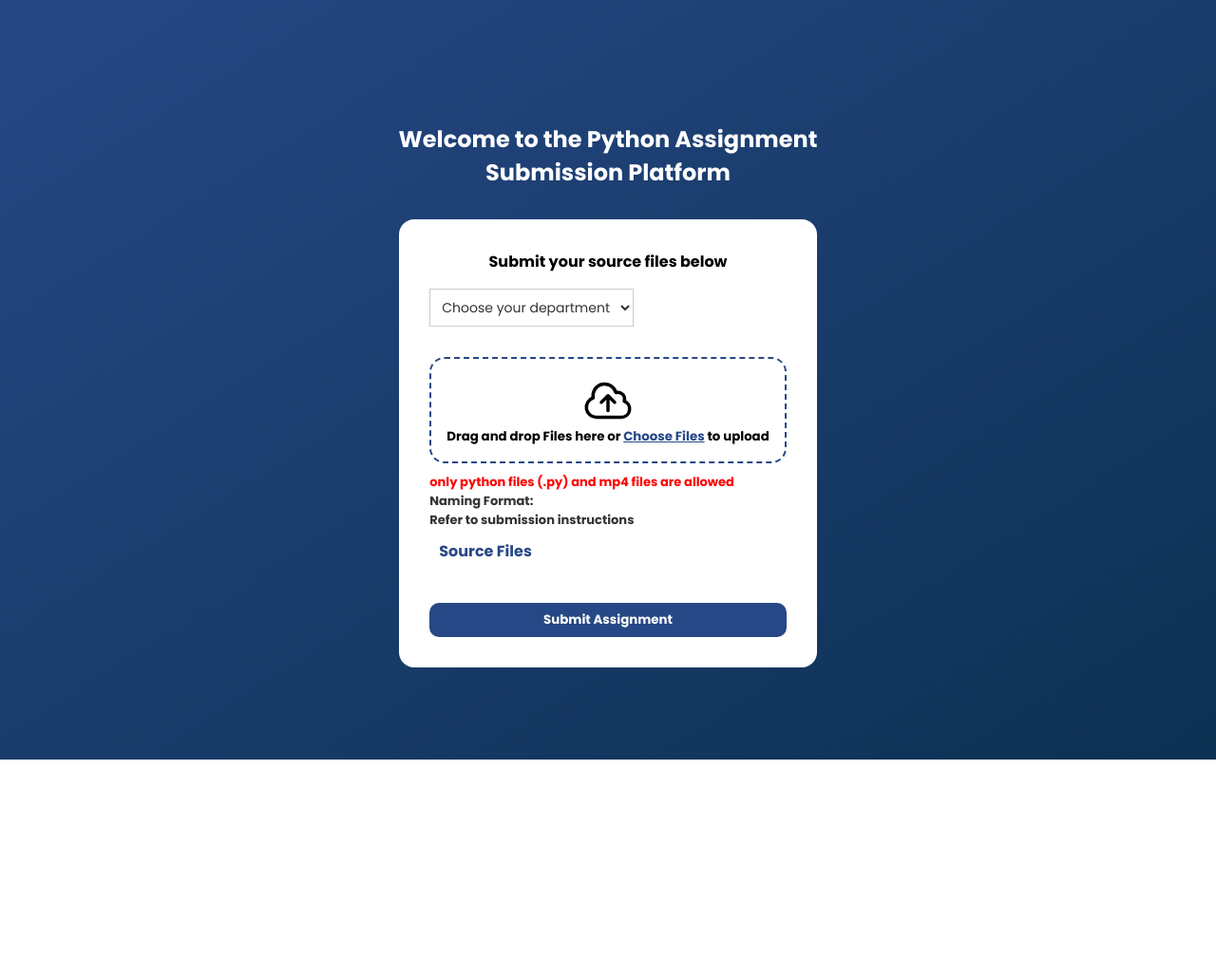
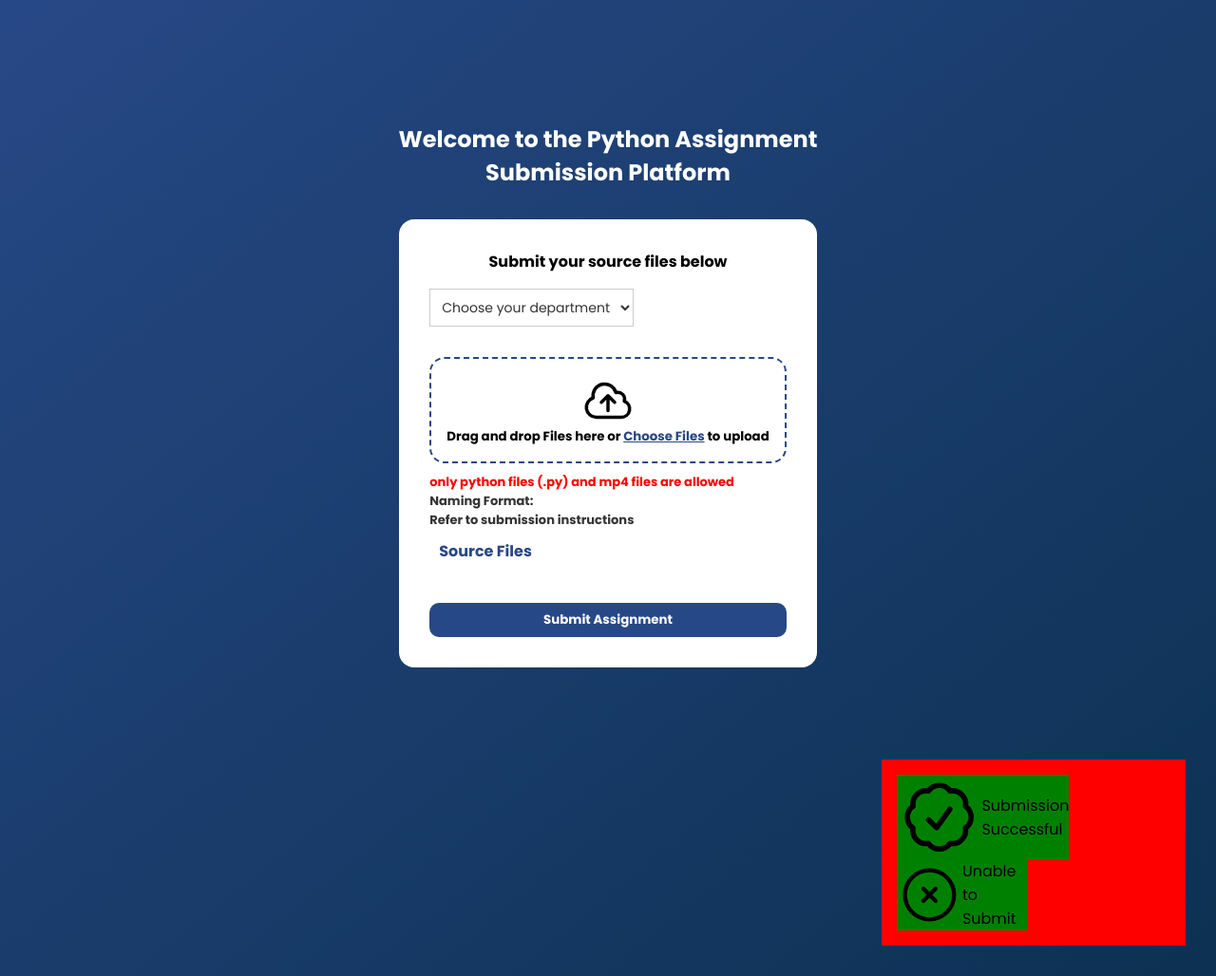
Before and after one commit to lankiman/submitter, a plain HTML site: page frontend/index.html in a window 1280 px wide. Shown: the whole page at 95% size. Before the commit the page ends 800 px from the top, so only its background shows below. Drawn offline with Linux system fonts and the light colour scheme.

Commit message:
brushing up UI, adding submision status

```diff
--- a/frontend/index.html
+++ b/frontend/index.html
@@ -97,6 +97,44 @@
         </form>
       </div>
     </main>
+    <div class="status--container" id="status--container">
+      <div class="success--container" id="sucess--container">
+        <svg
+          data-slot="icon"
+          fill="none"
+          stroke-width="1.5"
+          stroke="currentColor"
+          viewBox="0 0 24 24"
+          xmlns="http://www.w3.org/2000/svg"
+          aria-hidden="true"
+        >
+          <path
+            stroke-linecap="round"
+            stroke-linejoin="round"
+            d="M9 12.75 11.25 15 15 9.75M21 12c0 1.268-.63 2.39-1.593 3.068a3.745 3.745 0 0 1-1.043 3.296 3.745 3.745 0 0 1-3.296 1.043A3.745 3.745 0 0 1 12 21c-1.268 0-2.39-.63-3.068-1.593a3.746 3.746 0 0 1-3.296-1.043 3.745 3.745 0 0 1-1.043-3.296A3.745 3.745 0 0 1 3 12c0-1.268.63-2.39 1.593-3.068a3.745 3.745 0 0 1 1.043-3.296 3.746 3.746 0 0 1 3.296-1.043A3.746 3.746 0 0 1 12 3c1.268 0 2.39.63 3.068 1.593a3.746 3.746 0 0 1 3.296 1.043 3.746 3.746 0 0 1 1.043 3.296A3.745 3.745 0 0 1 21 12Z"
+          ></path>
+        </svg>
+        <p>Submission Successful</p>
+      </div>
+      <div class="fail--container" id="fail--container">
+        <svg
+          data-slot="icon"
+          fill="none"
+          stroke-width="1.5"
+          stroke="currentColor"
+          viewBox="0 0 24 24"
+          xmlns="http://www.w3.org/2000/svg"
+          aria-hidden="true"
+        >
+          <path
+            stroke-linecap="round"
+            stroke-linejoin="round"
+            d="m9.75 9.75 4.5 4.5m0-4.5-4.5 4.5M21 12a9 9 0 1 1-18 0 9 9 0 0 1 18 0Z"
+          ></path>
+        </svg>
+        <p>Unable to Submit</p>
+      </div>
+    </div>
 
     <script defer type="module" src="./index.js"></script>
   </body>
--- a/frontend/style.css
+++ b/frontend/style.css
@@ -166,3 +166,21 @@ h5 {
   font-weight: bold;
   padding: 2px;
 }
+.status--container {
+  width: 20rem;
+  margin-left: auto;
+  background-color: red;
+  margin-right: 2rem;
+  margin-bottom: 2rem;
+  padding: 1rem;
+}
+.success--container,
+.fail--container {
+  display: flex;
+  width: fit-content;
+  align-items: center;
+  background-color: green;
+}
+.success--container p {
+  width: fit-content;
+}
```
